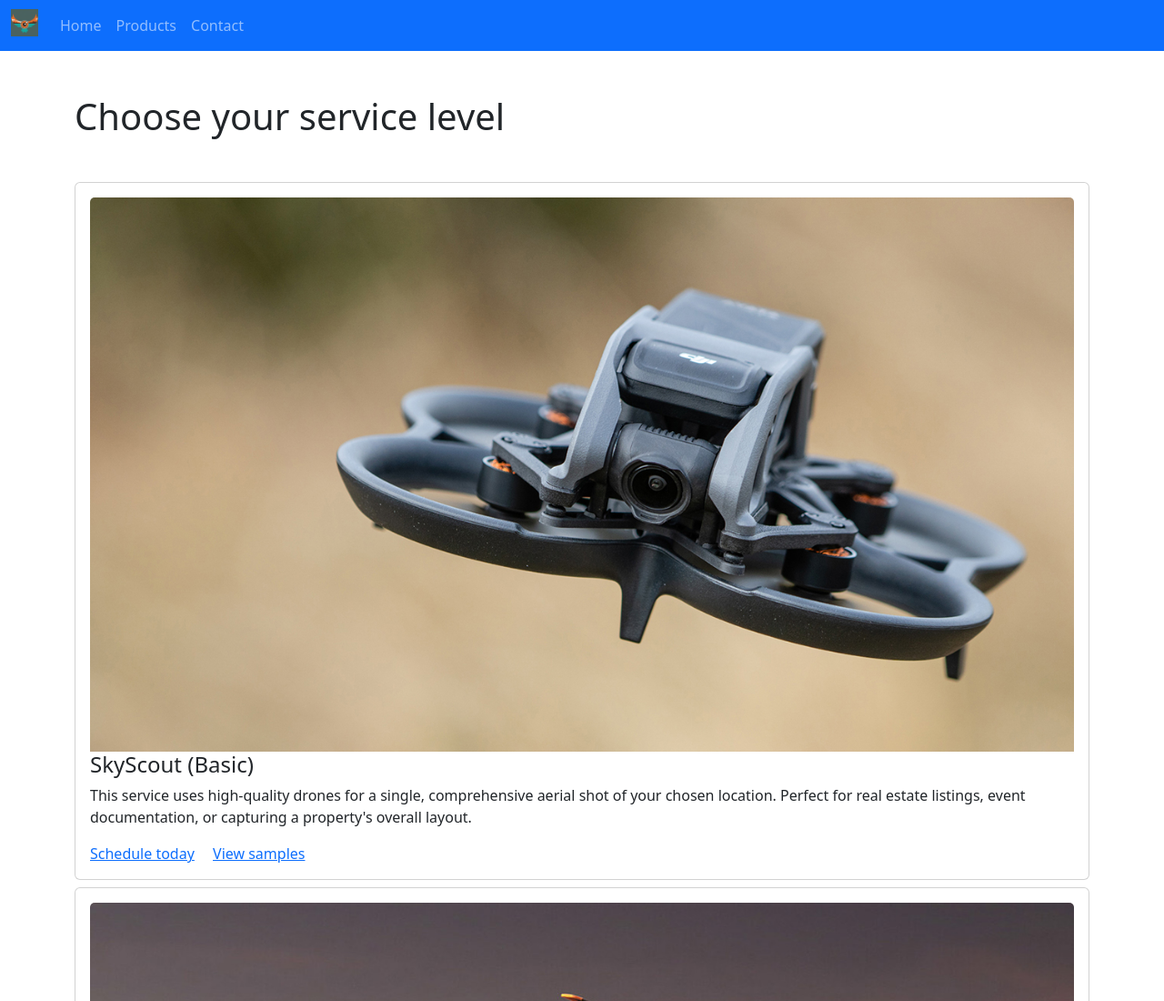
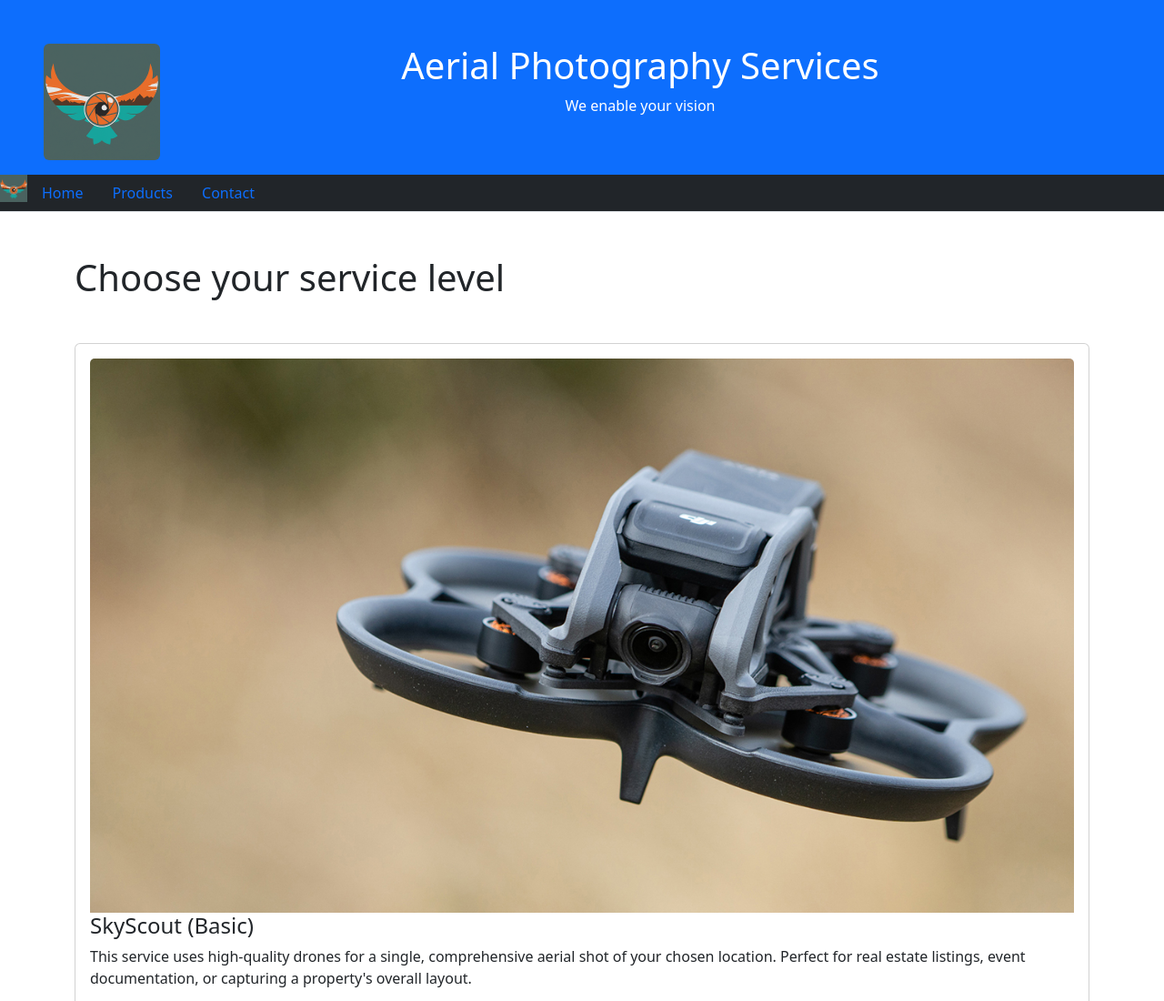
Before and after one commit to kylinblue/CSC340-Summer-Static_Web_App, a plain HTML site: page products.html in a window 1280 px wide. Shown: the top 1100 px of the page at 91% size. Drawn offline with nearby package versions, Linux system fonts and the light colour scheme.

Commit message:
Fixed navbar consistency

```diff
--- a/products.html
+++ b/products.html
@@ -8,27 +8,27 @@
     <script src="https://cdn.jsdelivr.net/npm/bootstrap@5.3.3/dist/js/bootstrap.bundle.min.js"></script>
 </head>
 <body>
-
-<nav class="navbar navbar-expand-sm bg-primary navbar-dark">
-    <div class="container-fluid">
-        <ul class="navbar-nav">
+<div class="container-fluid p-5 bg-primary text-white text-center">
+    <img src="images/logo.png" class="rounded float-start" width="128" height="128" alt="logo">
+    <h1>Aerial Photography Services</h1>
+    <p>We enable your vision</p>
+</div>
+<ul class="nav bg-dark border-bottom border-body">
     <li>
         <a class="navbar-brand" href="index.html">
             <img src="images/logo.png" width="30" height="30" alt="">
         </a>
     </li>
-            <li>
+    <li class="nav-item">
         <a class="nav-link" href="index.html">Home</a>
     </li>
-            <li>
+    <li class="nav-item">
         <a class="nav-link" href="products.html">Products</a>
     </li>
-            <li>
+    <li class="nav-item">
         <a class="nav-link" href="contact.html">Contact</a>
     </li>
 </ul>
-    </div>
-</nav>
 <div class="container mt-5">
     <h1>Choose your service level</h1>
 </div>
```
Also changed, not shown: contact.html (+1 -1 lines), index.html (+1 -1 lines). Lines whose indentation alone changed are shown as unchanged.
